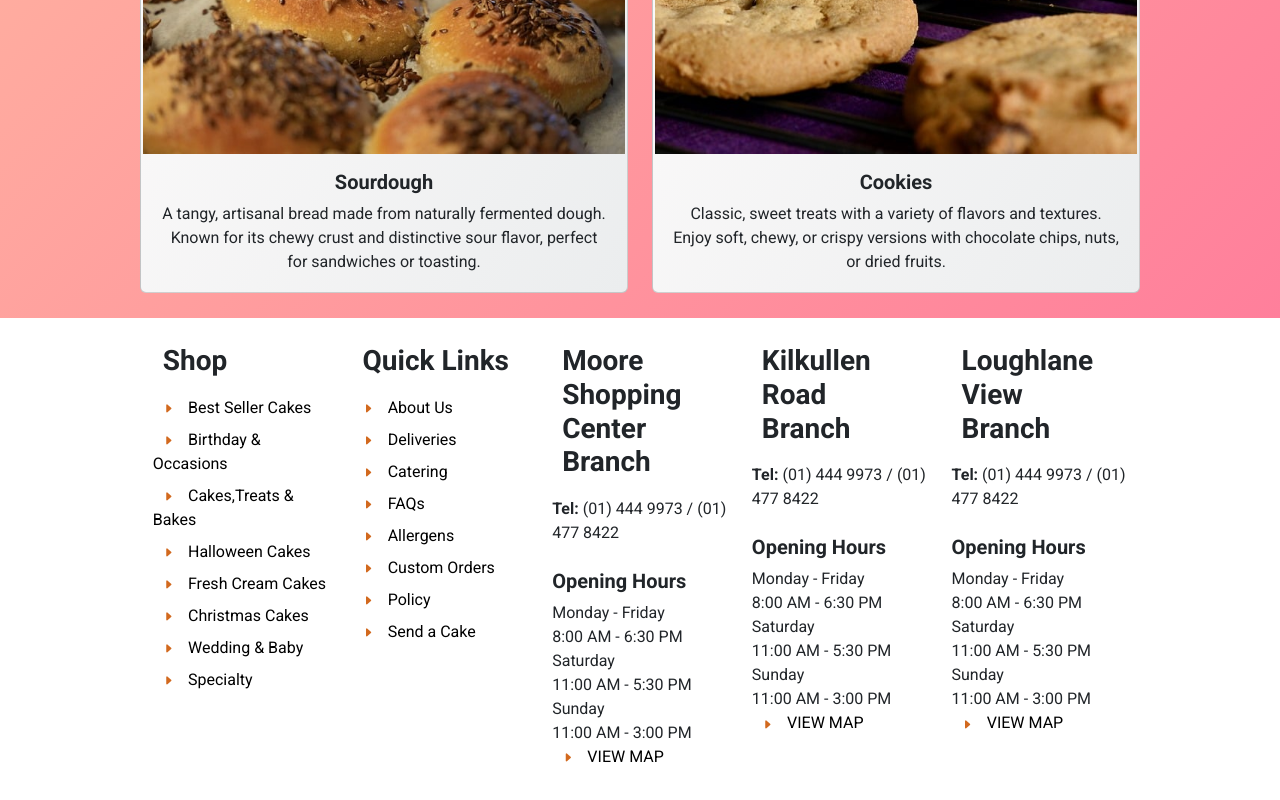
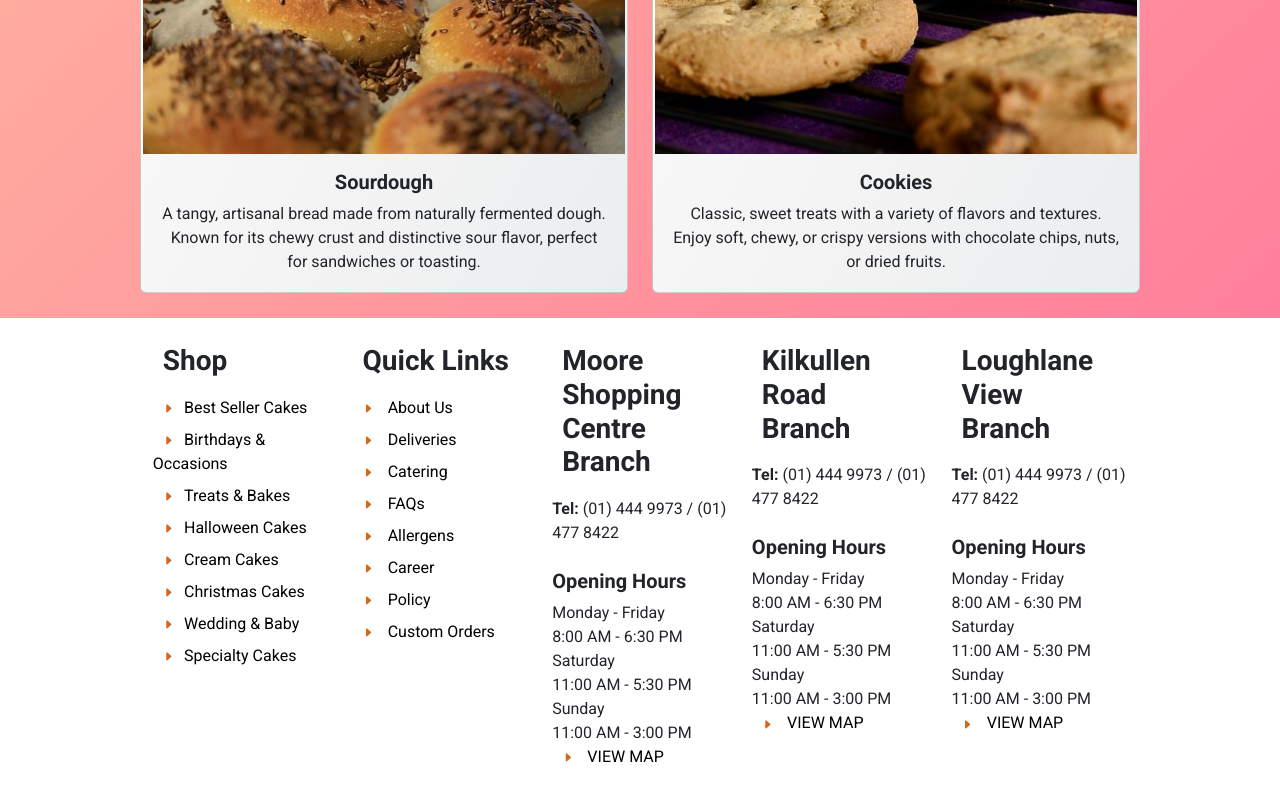
Before and after one commit to FredH2O/Bakery-Shop, a React (Create React App) app: page / in a window 1280 px wide. Shown: the part 1754-2554 px from the top of the page. Built offline with nearby package versions, Linux system fonts and the light colour scheme; the HTML template or start-up script is replaced by a standard one.

Commit message:
split components for footer

```diff
--- a/src/components/Footer/Footer.css
+++ b/src/components/Footer/Footer.css
@@ -13,6 +13,7 @@
 
 .footer-links:hover {
   color: chocolate;
+  transition: 0.3s ease-in;
 }
 
 .col-12,
--- a/src/components/Footer/Footer.jsx
+++ b/src/components/Footer/Footer.jsx
@@ -1,94 +1,58 @@
 import "./Footer.css";
 import "bootstrap-icons/font/bootstrap-icons.css";
+import ShopLinks from "./ShopLinks";
+import QuickLinks from "./QuickLinks";
+import OpeningHours from "./OpeningHours";
 
 export default function Footer() {
-  const openingHours = (
-    <>
-      <p>
-        <b>Tel: </b> &#40;01&#41; 444 9973 / &#40;01&#41; 477 8422
-      </p>
-      <br />
-      <h5>Opening Hours</h5>
-      <p>Monday - Friday</p>
-      <p>8:00 AM - 6:30 PM</p>
-      <p>Saturday</p>
-      <p>11:00 AM - 5:30 PM</p>
-      <p>Sunday</p>
-      <p>11:00 AM - 3:00 PM</p>
-      <a href="" className="footer-links">
-        <i className="bi bi-caret-right-fill"></i> VIEW MAP
-      </a>
-    </>
-  );
+  const locations = [
+    "Moore Shopping Centre Branch",
+    "Kilkullen Road Branch",
+    "Loughlane View Branch",
+  ];
+
+  const shopLinks = [
+    { href: "#", text: "Best Seller Cakes" },
+    { href: "#", text: "Birthdays & Occasions" },
+    { href: "#", text: "Treats & Bakes" },
+    { href: "#", text: "Halloween Cakes" },
+    { href: "#", text: "Cream Cakes" },
+    { href: "#", text: "Christmas Cakes" },
+    { href: "#", text: "Wedding & Baby" },
+    { href: "#", text: "Specialty Cakes" },
+  ];
+
+  const quickLinks = [
+    { href: "#", text: "About Us" },
+    { href: "#", text: "Deliveries" },
+    { href: "#", text: "Catering" },
+    { href: "#", text: "FAQs" },
+    { href: "#", text: "Allergens" },
+    { href: "#", text: "Career" },
+    { href: "#", text: "Policy" },
+    { href: "#", text: "Custom Orders" },
+  ];
 
   return (
     <footer className="container-fluid text-center">
       <div className="row row-footer">
         <div className="col-12 col-md">
-          <h3>Shop</h3>
-          <a href="" className="footer-links">
-            <i className="bi bi-caret-right-fill"></i> Best Seller Cakes
-          </a>
-          <a href="" className="footer-links">
-            <i className="bi bi-caret-right-fill"></i> Birthday & Occasions
-          </a>
-          <a href="" className="footer-links">
-            <i className="bi bi-caret-right-fill"></i> Cakes,Treats & Bakes
-          </a>
-          <a href="" className="footer-links">
-            <i className="bi bi-caret-right-fill"></i> Halloween Cakes
-          </a>
-          <a href="" className="footer-links">
-            <i className="bi bi-caret-right-fill"></i> Fresh Cream Cakes
-          </a>
-          <a href="" className="footer-links">
-            <i className="bi bi-caret-right-fill"></i> Christmas Cakes
-          </a>
-          <a href="" className="footer-links">
-            <i className="bi bi-caret-right-fill"></i> Wedding & Baby
-          </a>
-          <a href="" className="footer-links">
-            <i className="bi bi-caret-right-fill"></i> Specialty
-          </a>
+          <ShopLinks title="Shop" shopLinks={shopLinks} />
         </div>
         <div className="col-12 col-md">
-          <h3>Quick Links</h3>
-          <a href="" className="footer-links">
-            <i className="bi bi-caret-right-fill"></i> About Us
-          </a>
-          <a href="" className="footer-links">
-            <i className="bi bi-caret-right-fill"></i> Deliveries
-          </a>
-          <a href="" className="footer-links">
-            <i className="bi bi-caret-right-fill"></i> Catering
-          </a>
-          <a href="" className="footer-links">
-            <i className="bi bi-caret-right-fill"></i> FAQs
-          </a>
-          <a href="" className="footer-links">
-            <i className="bi bi-caret-right-fill"></i> Allergens
-          </a>
-          <a href="" className="footer-links">
-            <i className="bi bi-caret-right-fill"></i> Custom Orders
-          </a>
-          <a href="" className="footer-links">
-            <i className="bi bi-caret-right-fill"></i> Policy
-          </a>
-          <a href="" className="footer-links">
-            <i className="bi bi-caret-right-fill"></i> Send a Cake
-          </a>
+          <QuickLinks title="Quick Links" quickLinks={quickLinks} />
         </div>
         <div className="contact col-12 col-md">
-          <h3>Moore Shopping Center Branch</h3>
-          {openingHours}
+          <h3>{locations[0]}</h3>
+          <OpeningHours />
         </div>
         <div className="contact col-12 col-md">
-          <h3>Kilkullen Road Branch</h3>
-          {openingHours}
+          <h3>{locations[1]}</h3>
+          <OpeningHours />
         </div>
         <div className="contact col-12 col-md">
-          <h3>Loughlane View Branch</h3>
-          {openingHours}
+          <h3>{locations[2]}</h3>
+          <OpeningHours />
         </div>
       </div>
     </footer>
--- /dev/null
+++ b/src/components/Footer/OpeningHours.jsx
@@ -0,0 +1,22 @@
+import React from "react";
+
+export default function OpeningHours() {
+  return (
+    <React.Fragment>
+      <p>
+        <b>Tel: </b> &#40;01&#41; 444 9973 / &#40;01&#41; 477 8422
+      </p>
+      <br />
+      <h5>Opening Hours</h5>
+      <p>Monday - Friday</p>
+      <p>8:00 AM - 6:30 PM</p>
+      <p>Saturday</p>
+      <p>11:00 AM - 5:30 PM</p>
+      <p>Sunday</p>
+      <p>11:00 AM - 3:00 PM</p>
+      <a href="" className="footer-links">
+        <i className="bi bi-caret-right-fill"></i> VIEW MAP
+      </a>
+    </React.Fragment>
+  );
+}
--- /dev/null
+++ b/src/components/Footer/QuickLinks.jsx
@@ -0,0 +1,14 @@
+import React from "react";
+
+export default function QuickLinks(props) {
+  return (
+    <>
+      <h3>{props.title}</h3>
+      {props.quickLinks.map((link, index) => (
+        <a key={index} href={link.href} className="footer-links">
+          <i className="bi bi-caret-right-fill"></i> {link.text}
+        </a>
+      ))}
+    </>
+  );
+}
--- /dev/null
+++ b/src/components/Footer/ShopLinks.jsx
@@ -0,0 +1,15 @@
+import React from "react";
+
+export default function ShopLinks(props) {
+  return (
+    <React.Fragment>
+      <h3>{props.title}</h3>
+      {props.shopLinks.map((link, index) => (
+        <a key={index} href={link.href} className="footer-links">
+          <i className="bi bi-caret-right-fill"></i>
+          {link.text}
+        </a>
+      ))}
+    </React.Fragment>
+  );
+}
```
